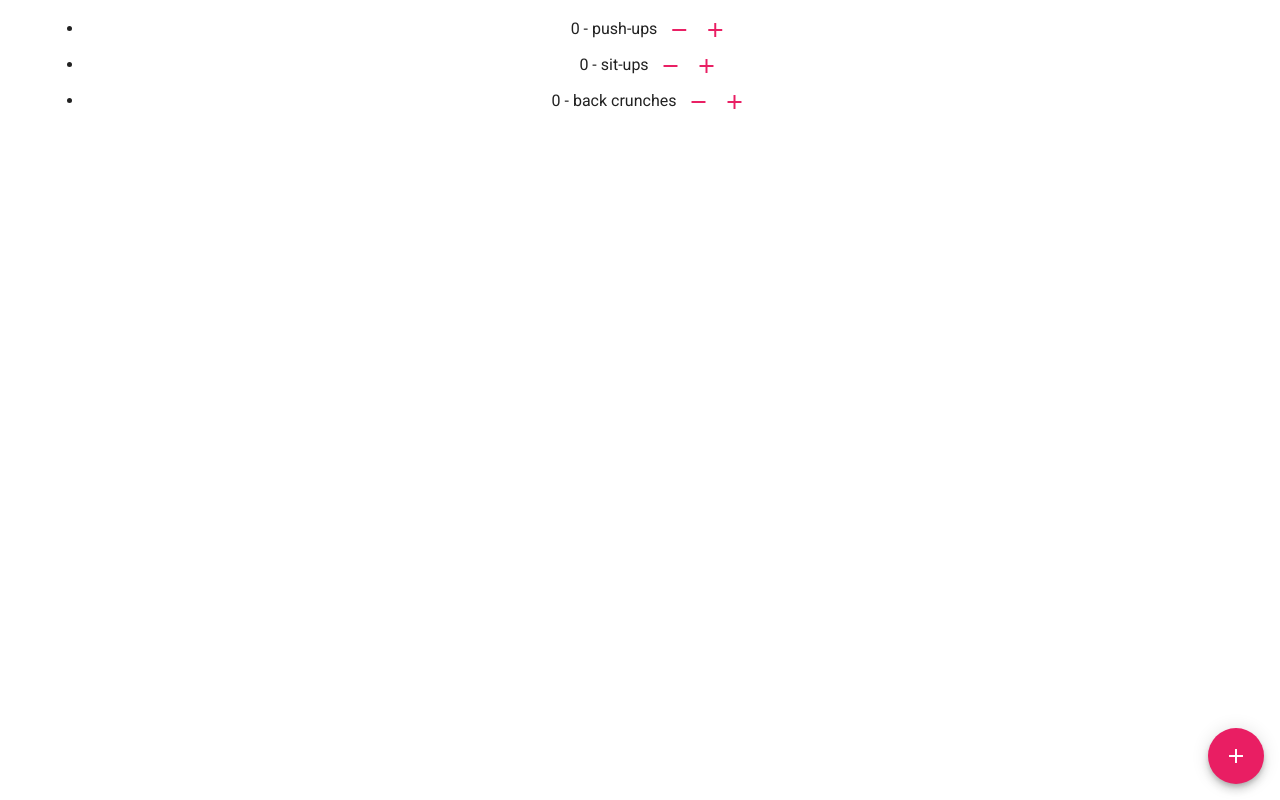
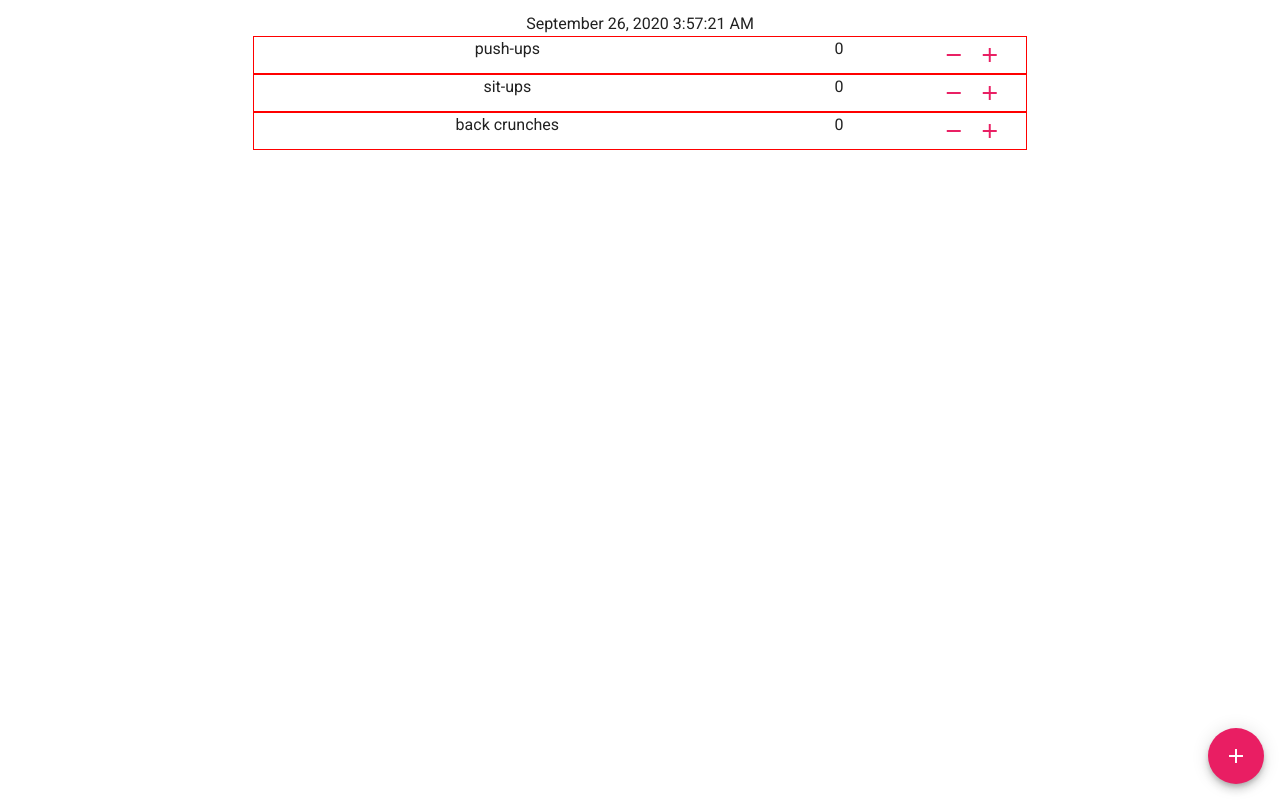
Before and after one commit to doggan/incrementr, a Vue app: page / in a window 1280 px wide. Built offline with nearby package versions, Linux system fonts and the light colour scheme.

Commit message:
Task drag/drop + time display.

```diff
--- a/package.json
+++ b/package.json
@@ -10,7 +10,9 @@
   },
   "dependencies": {
     "core-js": "^3.6.5",
+    "moment": "^2.29.0",
     "vue": "^2.6.11",
+    "vuedraggable": "^2.24.1",
     "vuetify": "^2.2.11",
     "vuex": "^3.5.1"
   },
--- a/src/App.vue
+++ b/src/App.vue
@@ -2,25 +2,39 @@
   <v-app>
     <v-main>
 
-      <!-- TODO(shyam): move to component -->
+      <!-- TODO(shyam): move to component (ItemList?) -->
       <v-container>
         <v-row class="text-center">
-          <v-col class="mb-4">
-            <ul class="todo-list">
-              <li
-                v-for="item in items"
-                class="todo"
-                :key="item.id"
+          <v-col>
+            <time-display/>
+          </v-col>
+        </v-row>
+        <v-row class="text-center no-gutters">
+          <v-col sm="8" offset-sm="2">
+            <draggable
+              :list="items"
+              class="item-list"
+              ghost-class="ghost"
             >
-              {{ item.count }} - {{ item.title }}
+              <div class="item-list-element" v-for="item in items" :key="item.id">
+                <v-row>
+                  <v-col cols="8">
+                    <span class="item-text">{{ item.text }}</span>
+                  </v-col><v-col cols="2">
+                    <span class="item-count">{{ item.count }}</span>
+                  </v-col><v-col cols="2">
+                    <span class="item-adjust">
                       <v-btn icon color="pink" @click="adjustCount(item, -1)">
                         <v-icon>mdi-minus</v-icon>
                       </v-btn>
                       <v-btn icon color="pink" @click="adjustCount(item, 1)">
                         <v-icon>mdi-plus</v-icon>
                       </v-btn>
-              </li>
-            </ul>
+                    </span>
+                  </v-col>
+                </v-row>
+              </div>
+            </draggable>
           </v-col>
         </v-row>
       </v-container>
@@ -45,15 +59,20 @@
 
 <script>
 import CreationDialog from './components/CreationDialog';
+import TimeDisplay from './components/TimeDisplay';
+import draggable from 'vuedraggable';
 
 export default {
   name: 'App',
 
   components: {
     CreationDialog,
+    TimeDisplay,
+    draggable,
   },
 
   mounted: function() {
+    // TODO(shyam): testing
     this.addItem("push-ups");
     this.addItem("sit-ups");
     this.addItem("back crunches");
@@ -66,14 +85,19 @@ export default {
   },
 
   computed: {
-    items() {
+    items: {
+      get: function() {
         return this.$store.getters.items;
+      },
+      set: function(items) {
+        this.$store.dispatch('updateItems', items);
+      }
     }
   },
 
   methods: {
-    addItem(title) {
-      this.$store.dispatch('addItem', title);
+    addItem(text) {
+      this.$store.dispatch('addItem', text);
     },
 
     adjustCount(item, deltaCount) {
@@ -82,3 +106,16 @@ export default {
   }
 };
 </script>
+
+<style scoped>
+.item-list-element {
+  border-style: solid;
+  border-width: 1px;
+  border-color: red;
+}
+
+.ghost {
+  opacity: 0.5;
+  background: #c8ebfb;
+}
+</style>
--- /dev/null
+++ b/src/components/TimeDisplay.vue
@@ -0,0 +1,35 @@
+<template>
+  <div>
+    {{ currentTime }}
+  </div>
+</template>
+
+<script>
+import moment from 'moment';
+
+export default {
+  name: 'time-display',
+
+  data() {
+    return {
+      currentTime: "-"
+    }
+  },
+
+  mounted() {
+    this.updateDateTime();
+  },
+
+  beforeDestroy() {
+    window.clearTimeout(this.$options.timer);
+  },
+
+  methods: {
+    updateDateTime() {
+      let now = moment()
+      this.currentTime = now.format("LL") + " " + now.format("LTS");
+      this.$options.timer = window.setTimeout(this.updateDateTime, 1000);
+    },
+  },
+};
+</script>
--- a/src/store/store.js
+++ b/src/store/store.js
@@ -15,18 +15,26 @@ export default new Vuex.Store({
   },
 
   mutations: {
-    ADD_ITEM(state, text) {
+    ADD_ITEM(state, payload) {
       state.items.push({
         id: state.items.length,
-        title: text,
+        text: payload,
         count: 0,
       });
     },
+
+    UPDATE_ITEMS(state, payload) {
+      state.items = payload;
+    }
   },
 
   actions: {
-    addItem(context, text) {
-      context.commit("ADD_ITEM", text);
+    addItem({commit}, payload) {
+      commit("ADD_ITEM", payload);
+    },
+
+    updateItems({commit}, payload) {
+      commit("UPDATE_ITEMS", payload);
     }
   }
 });
```
Also changed, not shown: src/components/CreationDialog.vue (indentation only), 2 other files (tests, documents, lock files or other folders). Lines whose indentation alone changed are shown as unchanged.
